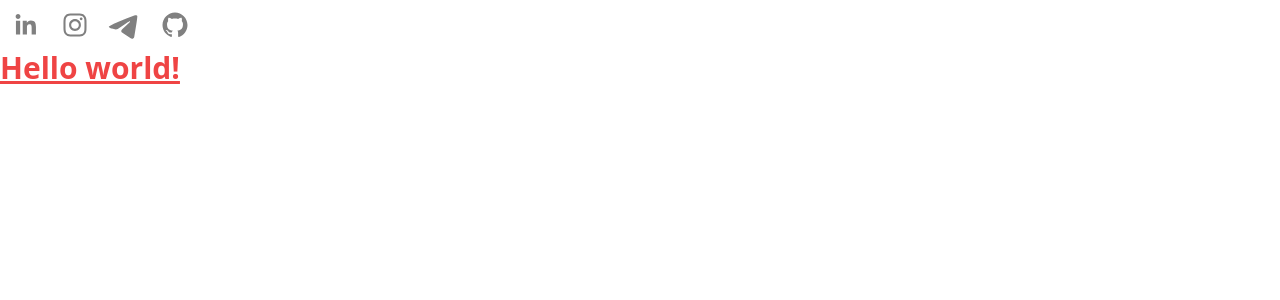
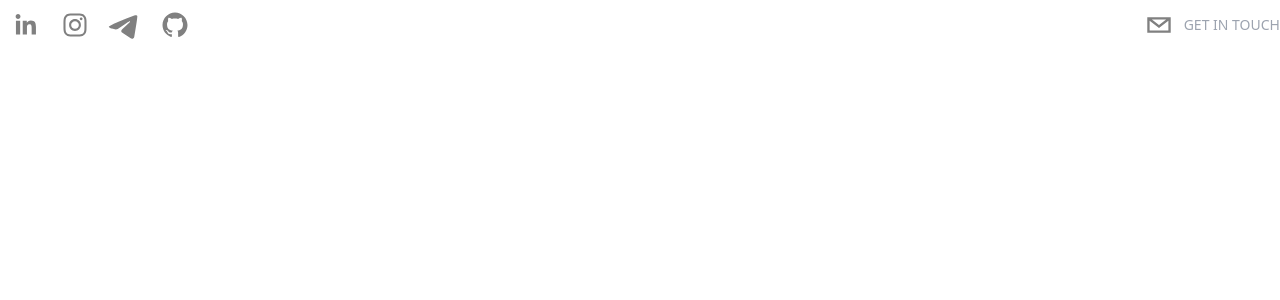
Before and after one commit to Aivazov/welcome-to-tim, a Next.js app: page / in a window 1280 px wide. Shown: the top 300 px of the page. Built offline with nearby package versions, Linux system fonts and the light colour scheme.

Commit message:
styling on Header

```diff
--- a/src/components/Header.tsx
+++ b/src/components/Header.tsx
@@ -13,9 +13,9 @@ const icons = [
 
 export default function Header({}: Props) {
   return (
-    <header>
+    <header className="sticky top-0 flex items-start justify-between max-w-7xl mx-auto z-100">
       {/* Social Icons */}
-      <div>
+      <div className="flex flex-row items-center">
         {icons.map((icon, key) => (
           <SocialIcon
             key={key}
@@ -27,6 +27,19 @@ export default function Header({}: Props) {
           />
         ))}
       </div>
+
+      <div className="flex flex-row items-center text-gray-300 cursor-pointer">
+        <SocialIcon
+          target="_blank"
+          network="email"
+          className="cursor-pointer"
+          fgColor="gray"
+          bgColor="transparent"
+        />
+        <p className="uppercase hidden md:inline-flex text-sm text-gray-400">
+          Get in Touch
+        </p>
+      </div>
     </header>
   );
 }
--- a/src/pages/index.tsx
+++ b/src/pages/index.tsx
@@ -17,9 +17,6 @@ const Home: NextPage = () => {
       </Head>
       <main>
         <Header />
-        <h1 className="text-3xl text-red-500 font-bold underline">
-          Hello world!
-        </h1>
       </main>
     </>
   );
```
Also changed, not shown: tsconfig.json (+17 -5 lines).
